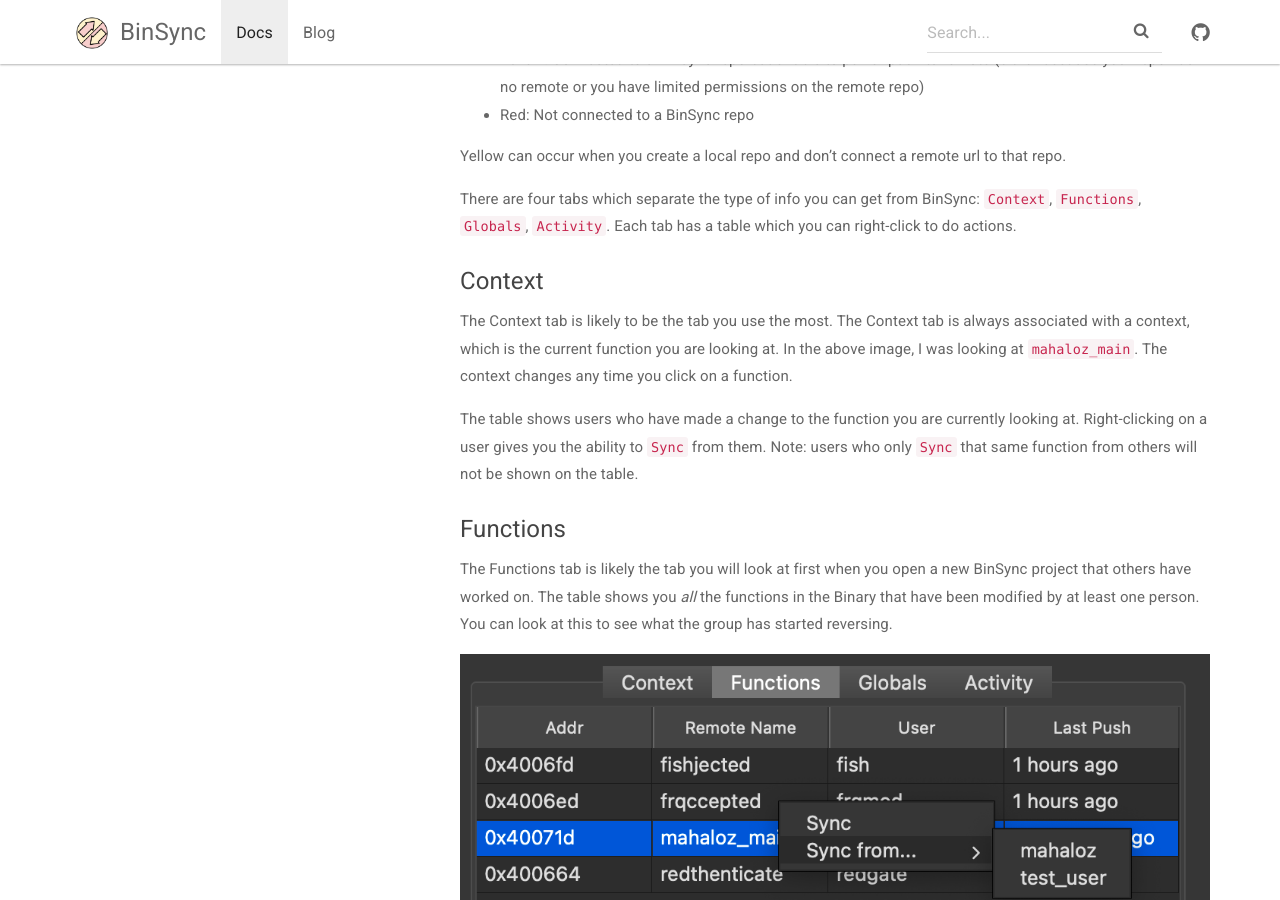
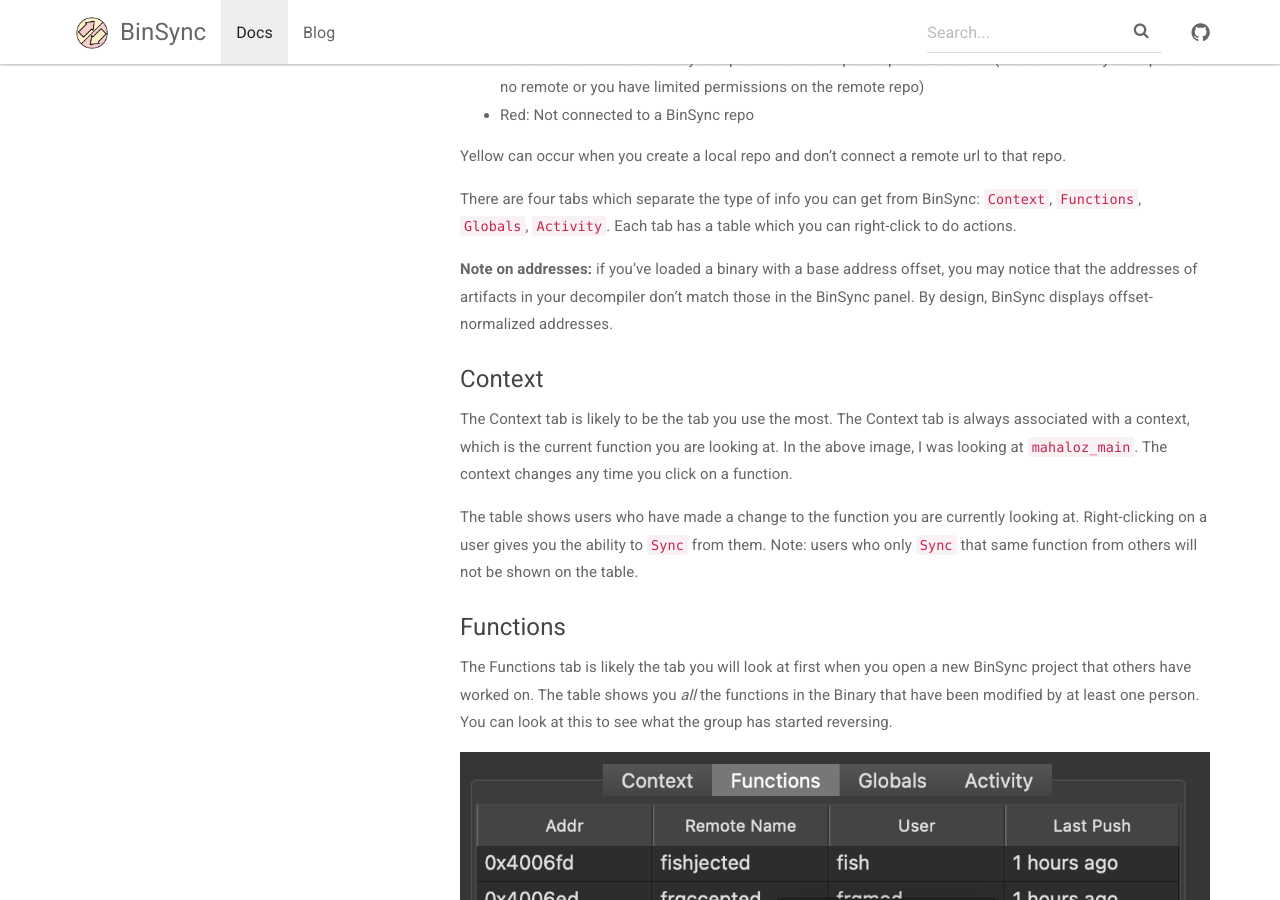
Before and after one commit to binsync/binsync.net, a Jekyll site: the page built from _docs/use_guide/fundamentals.md, in a window 1280 px wide and 900 px high, scrolled down 1644 px. Built offline with Jekyll 4.4.1, drawn with Linux system fonts in a browser that asks for light colours.

Commit message:
Clarify potential address discrepancy

```diff
--- a/_docs/use_guide/fundamentals.md
+++ b/_docs/use_guide/fundamentals.md
@@ -46,6 +46,8 @@
 Yellow can occur when you create a local repo and don't connect a remote url to that repo.
 
 There are four tabs which separate the type of info you can get from BinSync: `Context`, `Functions`, `Globals`, `Activity`. Each tab has a table which you can right-click to do actions.
+
+**Note on addresses:** if you've loaded a binary with a base address offset, you may notice that the addresses of artifacts in your decompiler don't match those in the BinSync panel. By design, BinSync displays offset-normalized addresses.
 
 ### Context
 The Context tab is likely to be the tab you use the most. The Context tab is always associated with a context, which is the current function you are looking at. In the above image, I was looking at `mahaloz_main`. The context changes any time you click on a function.
```
